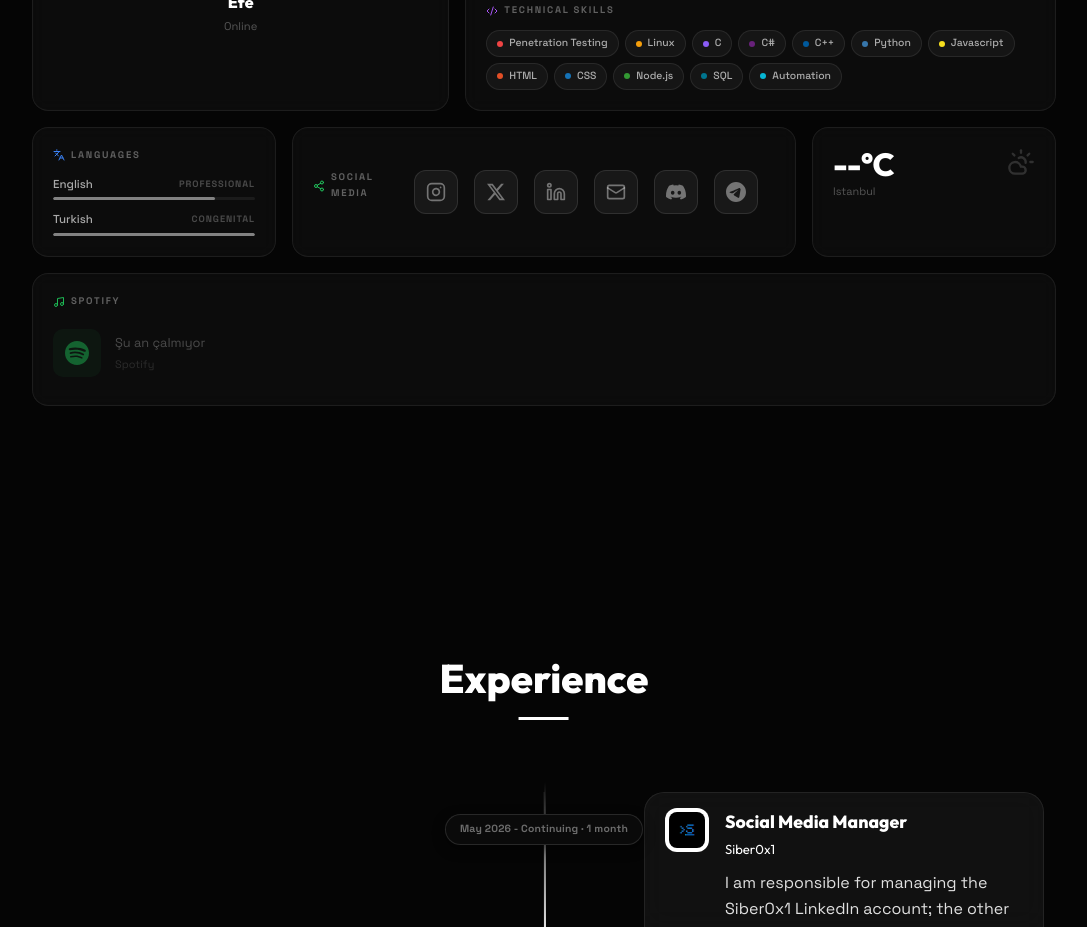
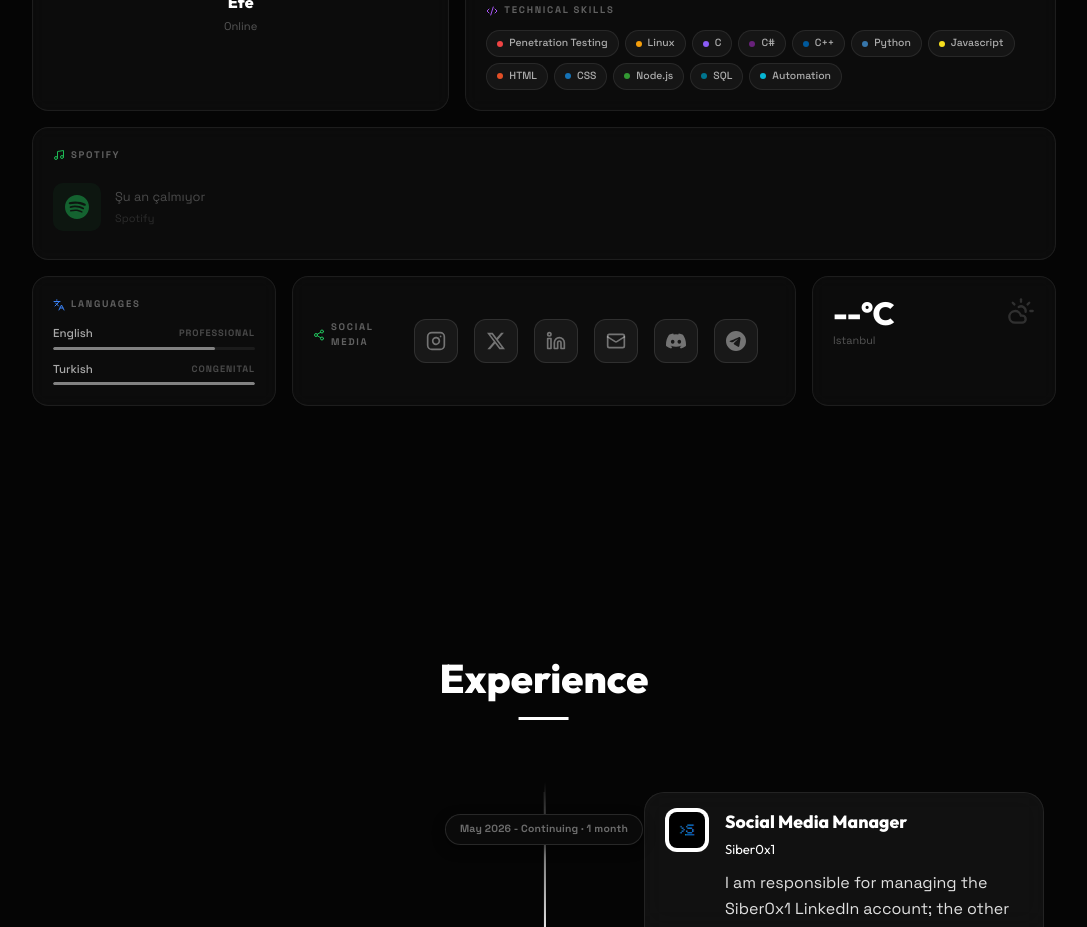
Before and after one commit to efekrbas/website, a Next.js app: page / in a window 1280 px wide. Shown: the part 2120-3047 px from the top of the page, without its empty margins (96-1183 px from the left). Built offline with nearby package versions, Linux system fonts and the light colour scheme; no server answers.

Commit message:
move spotify above langs

```diff
--- a/src/components/LiveStatus.jsx
+++ b/src/components/LiveStatus.jsx
@@ -177,7 +177,16 @@ const LiveStatus = () => {
                     </div>
                 </motion.div>
 
-                {/* Languages — col 1-3, row 3 */}
+                {/* Spotify — col 1-12, row 3 */}
+                <motion.div className="ls-card ls-area-spotify" whileHover={{ y: -3 }} transition={{ duration: 0.2 }}>
+                    <div className="ls-card-header">
+                        <Music size={12} className="ls-icon" style={{ color: '#1db954' }} />
+                        <span className="ls-card-label">Spotify</span>
+                    </div>
+                    <SpotifyWidget />
+                </motion.div>
+
+                {/* Languages — col 1-3, row 4 */}
                 <motion.div className="ls-card ls-area-langs" whileHover={{ y: -3 }} transition={{ duration: 0.2 }}>
                     <div className="ls-card-header">
                         <Languages size={12} className="ls-icon ls-icon-blue" />
@@ -248,15 +257,6 @@ const LiveStatus = () => {
                         {getWeatherIcon(weather.code)}
                     </div>
                 </motion.div>
-
-                {/* Spotify — col 1-12, row 4 */}
-                <motion.div className="ls-card ls-area-spotify" whileHover={{ y: -3 }} transition={{ duration: 0.2 }}>
-                    <div className="ls-card-header">
-                        <Music size={12} className="ls-icon" style={{ color: '#1db954' }} />
-                        <span className="ls-card-label">Spotify</span>
-                    </div>
-                    <SpotifyWidget />
-                </motion.div>
             </div>
         </motion.section>
     );
--- a/src/index.css
+++ b/src/index.css
@@ -1463,23 +1463,23 @@ footer {
     grid-row: 2 / 3;
 }
 
+.ls-area-spotify {
+    grid-column: 1 / 13;
+    grid-row: 3 / 4;
+}
+
 .ls-area-langs {
     grid-column: 1 / 4;
-    grid-row: 3 / 4;
+    grid-row: 4 / 5;
 }
 
 .ls-area-socials {
     grid-column: 4 / 10;
-    grid-row: 3 / 4;
+    grid-row: 4 / 5;
 }
 
 .ls-area-weather {
     grid-column: 10 / 13;
-    grid-row: 3 / 4;
-}
-
-.ls-area-spotify {
-    grid-column: 1 / 13;
     grid-row: 4 / 5;
 }
 
```
